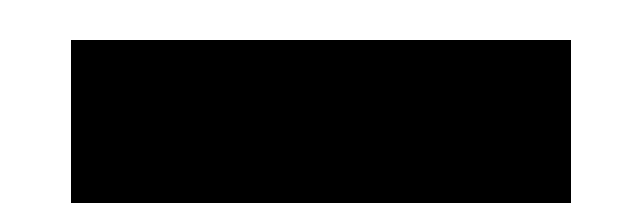
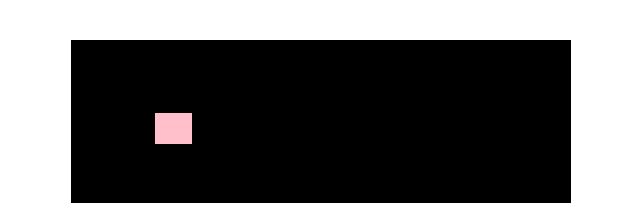
Before and after one commit to yasmina-b/tetris_lab, a React (Create React App) app: page / in a window 1280 px wide. Shown: the top 203 px of the page, without its empty margins (319-959 px from the left). Built offline with nearby package versions, Linux system fonts and the light colour scheme.

Commit message:
[3]:user-can-see-board-with-squares

```diff
--- a/src/App.css
+++ b/src/App.css
@@ -2,6 +2,11 @@
   height: 90vh;
   width: 500px;
   background-color: black;
+  display: grid;
+  grid-template-columns: repeat(12, 1fr);
+  grid-template-rows: repeat(20, 1fr);
+  grid-gap: 5px;
+
 }
 
 .container {
@@ -11,3 +16,11 @@
   justify-content: center;
   align-items: center;
 }
+
+.item {
+  grid-column-start: 3;
+  grid-column-end: 4;
+  grid-row-start: 3;
+  grid-row-end: 4;
+  background-color: pink;
+}
--- a/src/App.js
+++ b/src/App.js
@@ -4,7 +4,9 @@
 function App() {
   return (
     <div className="container">
-      <div className="board"/>
+      <div className="board">
+        <div className="item"></div>
+      </div>
     </div>
   );
 }
```
